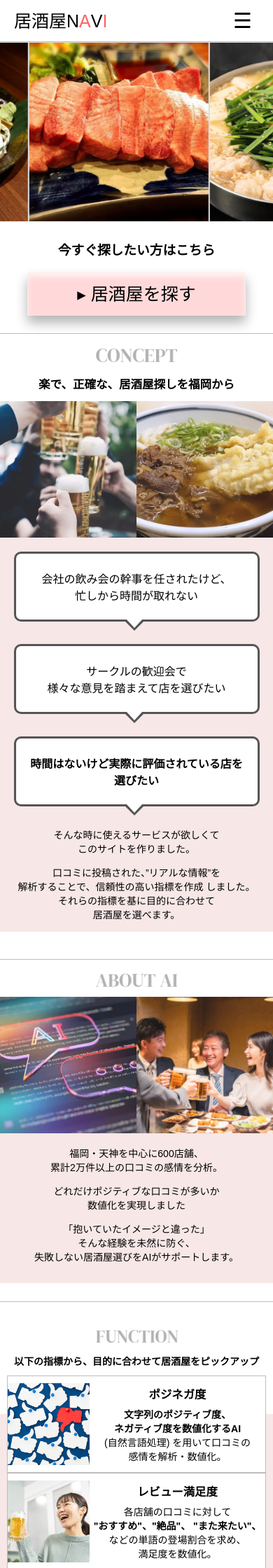
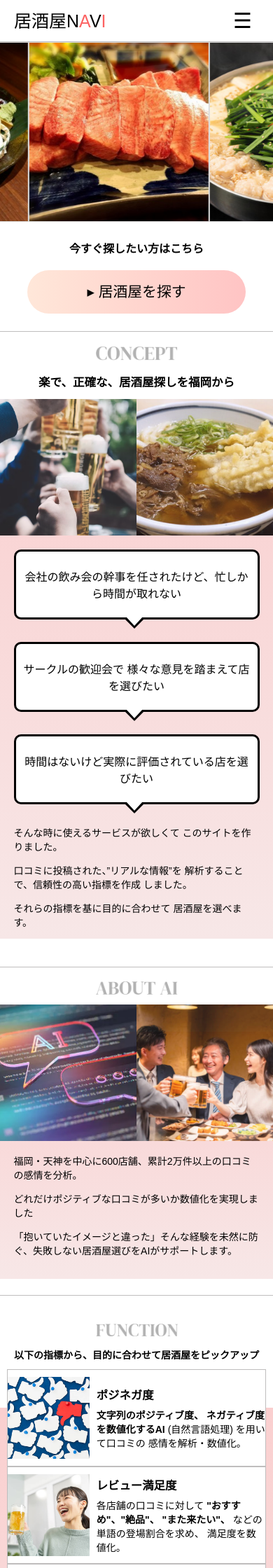
Before and after one commit to mizuokagakuto/izakaya_navi_fukuoka, a Flask app: page / in a window 390 px wide. Shown: the top 2240 px of the page at 70% size. Run offline with Flask 2, Linux system fonts and the light colour scheme.

Commit message:
toppage_modify

```diff
--- a/static/css/style.css
+++ b/static/css/style.css
@@ -67,6 +67,11 @@ a ,button {
 
 span {
   display: inline-block;
+}
+@media (max-width: 480px){
+  span {
+    display: inline;
+  }
 }
 
 .fontred {
@@ -248,10 +253,10 @@ topの設定
 }
 
 .click_btn a:hover {
-  background-color: rgb(255, 217, 217);
+  background: linear-gradient(90deg, rgb(255, 231, 217), rgb(255, 196, 196));
 }
 .click_btn input:hover {
-  background-color: rgb(255, 217, 217);
+  background: linear-gradient(90deg, rgb(255, 231, 217), rgb(255, 196, 196));
 }
 .click_btn h3 {
   margin-bottom: 50px;
@@ -265,23 +270,25 @@ topの設定
     width: 80vw;
     border-bottom: 0;
     border-top: 0;
+    border-radius: 100vh;
   }
   .click_btn h3 {
     margin-bottom: 10px;
+    font-size: 1.0em;
   }
   .click_btn a {
     width: 80vw;
-    background-color: rgb(255, 217, 217);
-    box-shadow: 0px 10px 16px 0px rgba(0, 0, 0, .3),
-    0px 5px 10px rgba(255,255,255,0.75) inset;
+    background: linear-gradient(90deg, rgb(255, 231, 217), rgb(255, 196, 196));
+    border-radius: 100vh;
     border-bottom: 0;
     border-top: 0;
+    font-size: 1.3em;
   }
   .click_btn a:hover {
-    background-color: rgb(255, 217, 217)
+    background: linear-gradient(90deg, rgb(255, 231, 217), rgb(255, 196, 196));
   }
   .click_btn input:hover {
-    background-color: rgb(255, 217, 217)
+    background: linear-gradient(90deg, rgb(255, 231, 217), rgb(255, 196, 196));
   }
 }
 
@@ -329,7 +336,7 @@ conceptの設定
   right: 0;
   width: 92.5%;
   height: 75%;
-  background-color: #f7e7e7;
+  background: linear-gradient(180deg, rgb(250, 207, 207) ,#f7e7e7 );
   margin-top: -35px;
   z-index: -1;
 }
@@ -379,7 +386,7 @@ conceptの設定
   max-width: 100%;
   font-size: 16px;
   background: #FFF;
-  border: solid 3px #555;
+  border: solid 3px #000;
   box-sizing: border-box;
   border-radius: 10px;
 }
@@ -401,7 +408,7 @@ conceptの設定
   left: 50%;
   margin-left: -17px;
   border: 14px solid transparent;
-  border-top: 14px solid #555;
+  border-top: 14px solid #000;
   z-index: 1;
 }
 .smartphone_title {
@@ -446,10 +453,13 @@ conceptの設定
     z-index: 5;
     width: 90%;
     height: 100%;
-    text-align: center;
+    text-align: left;
     overflow: hidden;
     margin: auto 5vw;
     /* background-color: aqua; */
+  }
+  .baroon {
+    text-align: center;
   }
   .content_text h2 {
     display: none;
@@ -519,7 +529,7 @@ aboutAIの設定
   top: 0;
   width: 92.5%;
   height: 75%;
-  background-color: #f7e7e7;
+  background: linear-gradient(180deg, rgb(250, 207, 207) ,#f7e7e7 );
   margin-top: -35px;
   z-index: -1;
 }
@@ -592,7 +602,7 @@ functionの設定
   top: 25%;
   width: 100%;
   height: 60%;
-  background-color: #f7e7e7;
+  background: linear-gradient(180deg, rgb(250, 207, 207) ,#f7e7e7 );
   z-index: 1;
 }
 .functions{
@@ -751,11 +761,15 @@ functionの設定
   }
   .function_text{
     z-index: 5;
-    width: 70vw;
+    width: 65vw;
     margin: 0 auto;
-    text-align: center;
+    text-align: left;
     margin: auto;
+    margin-left: 10px;
     /* background-color: aqua; */
+  }
+  br {
+    display: none;
   }
 }
 
--- a/templates/index.html
+++ b/templates/index.html
@@ -58,7 +58,7 @@
                         </div>
                         <div class="baroon">
                             <p>
-                                <span class="bold">時間はないけど実際に評価されている店を</span><span class="bold">選びたい</span>
+                                <span>時間はないけど</span><span>実際に</span></span>評価されている店を</span><span>選びたい</span>
                             </p>
                         </div>
                         <p>
@@ -70,6 +70,8 @@
                             <span>口コミに投稿された、”リアルな情報”を</span>
                             <span>解析することで、信頼性の高い指標を作成</span>
                             <span>しました。</span>
+                        </p>
+                        <p>
                             <span>それらの指標を基に目的に合わせて</span>
                             <span>居酒屋を選べます。</span>
                         </p>
```
Also changed, not shown: 1 other file.
